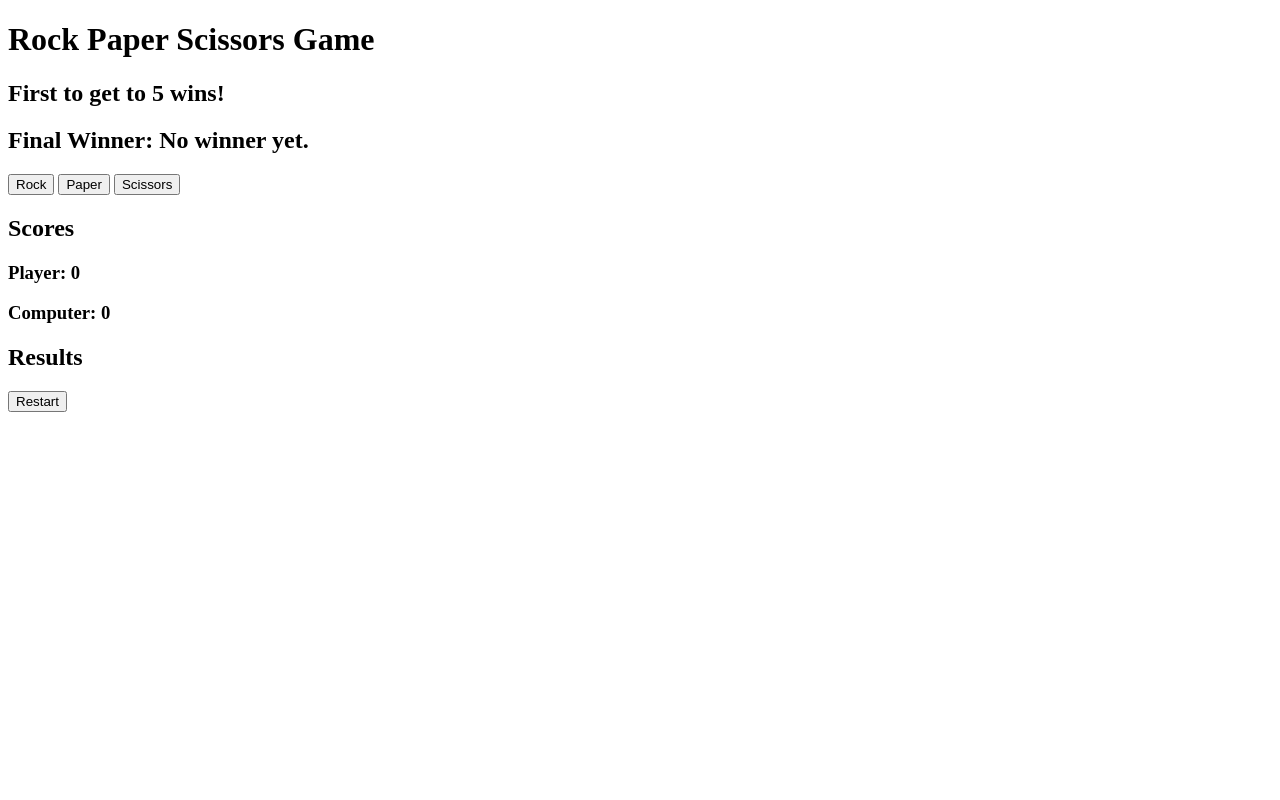
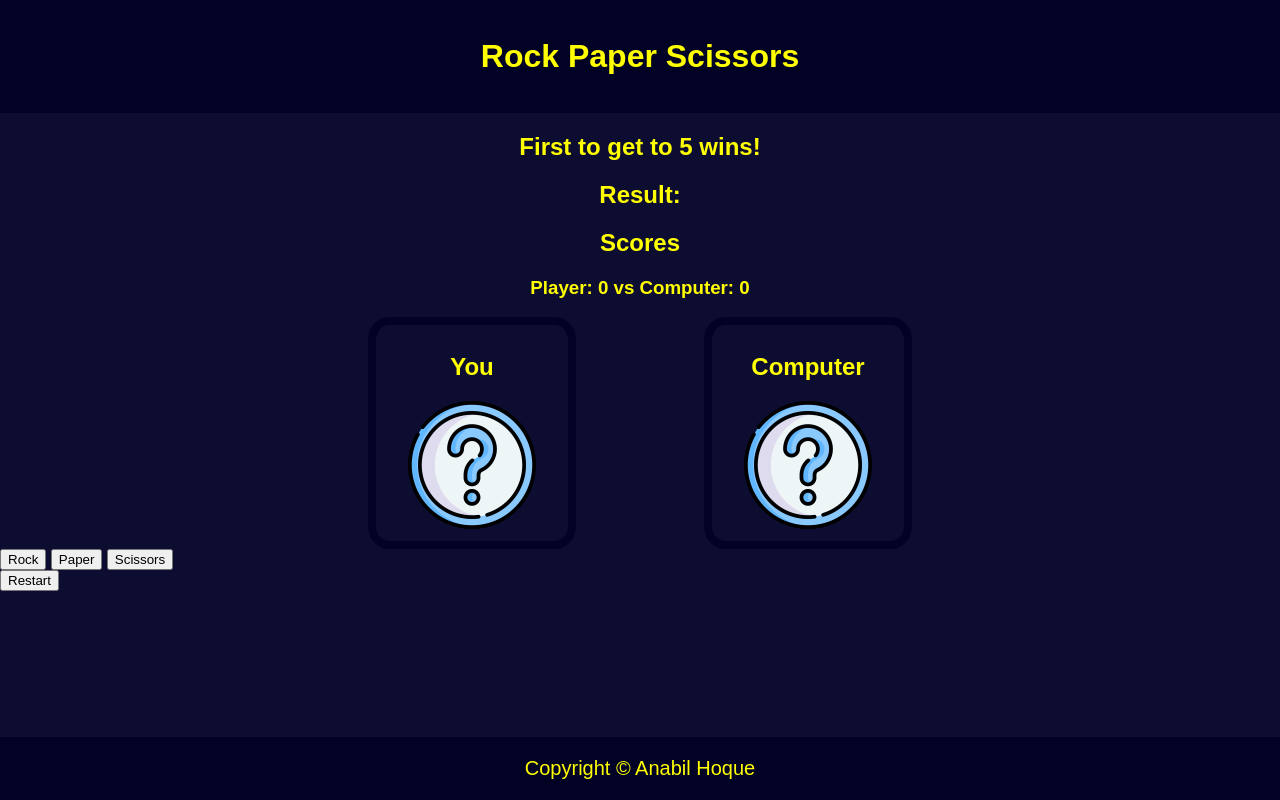
Before and after one commit to AnabilHoque/Rock-Paper-Scissors, a plain HTML site: page index.html in a window 1280 px wide. Drawn offline with Linux system fonts and the light colour scheme; a web font is replaced by a local one.

Commit message:
adds style.css file, updates index.html, rps_game.js and a new image

```diff
--- a/index.html
+++ b/index.html
@@ -3,28 +3,42 @@
 <head>
     <meta charset="UTF-8">
     <meta name="viewport" content="width=device-width, initial-scale=1.0">
+    <link rel="stylesheet" href="style.css">
     <title>Rock Paper Scissors</title>
 </head>
 <body>
-    <h1>Rock Paper Scissors Game</h1>
+    <header>
+        <h1>Rock Paper Scissors</h1>
+    </header>
+    <main>
         <h2>First to get to 5 wins!</h2>
-    <div id="final-winner"><h2>Final Winner: <span>No winner yet.</span></h2></div>
+        <div id="result"><h2>Result: <span></span></h2></div>
+        <div class="scores">
+            <h2>Scores</h2>
+            <h3>Player: <span id="player-score">0</span> vs Computer: <span id="computer-score">0</span></h3>
+        </div>
+        <div class="visual-selection">
+            <div class="visual-you">
+                <h2>You</h2>
+                <img src="./images/unknown.png" alt="rock">
+            </div>
+            <div class="visual-computer">
+                <h2>Computer</h2>
+                <img src="./images/unknown.png" alt="rock">
+            </div>
+        </div>
         <div class="user-choices">
             <button class="button-selection" id="rock" type="button">Rock</button>
             <button class="button-selection" id="paper" type="button">Paper</button>
             <button class="button-selection" id="scissors" type="button">Scissors</button>
         </div>
-    <div class="scores">
-        <h2>Scores</h2>
-        <h3>Player: <span id="player-score">0</span></h3>
-        <h3>Computer: <span id="computer-score">0</span></h3>
-    </div>
-    <div class="results">
-        <h2>Results</h2>
-    </div>
         <div class="restart-container">
             <button id="restart">Restart</button>
         </div>
+    </main>
+    <footer>
+        <p>Copyright &copy; Anabil Hoque</p>
+    </footer>
     <script src="./rps_game.js"></script>
 </body>
 </html>
--- a/rps_game.js
+++ b/rps_game.js
@@ -68,7 +68,7 @@ function getText(playerSelectionCaseInsensitive, computerSelection, result) {
     if (result === 0) {
         return `You Lose! ${capitaliseWord(computerSelection)} beats ${capitaliseWord(playerSelectionCaseInsensitive)}`;
     } else if (result === 1) {
-        return `It's a Draw!`;
+        return `It's a Tie!`;
     } else {
         // result === 2
         return `You Win! ${capitaliseWord(playerSelectionCaseInsensitive)} beats ${capitaliseWord(computerSelection)}`;
@@ -99,12 +99,9 @@ function updateScoreFromText(text) {
     }
 }
 
-function addResults(textToDisplay) {
-    // dynamically add new paragraphs showing the textual results
-    const container = document.querySelector(".results");
-    const resultPara = document.createElement("p");
-    resultPara.textContent = textToDisplay;
-    container.appendChild(resultPara);
+function addResult(textToDisplay) {
+    const resultSpan = document.querySelector("#result span");
+    resultSpan.textContent = textToDisplay;
 }
 
 function addScores(textToDisplay) {
@@ -122,17 +119,15 @@ function addScores(textToDisplay) {
 }
 
 function announceWinner() {
-    const finalWinnerSpan = document.querySelector("#final-winner span");
     if (playerScore === 5) {
-        finalWinnerSpan.textContent = "Game Over! You win.";
+        addResult("Game Over! You Win.");
     } else {
-        finalWinnerSpan.textContent = "Game Over! You lose.";
+        addResult("Game Over! You Lose.");
     }
 }
 
 function callPlayRound(e) {
     if (playerScore === 5 || computerScore === 5) {
-        announceWinner();
         return;
     }
 
@@ -146,11 +141,43 @@ function callPlayRound(e) {
     // play a single round and get textual result
     const textToDisplay = playRound(htmlTagID, computerSelection);
 
+    // dynamically update result
+    addResult(textToDisplay);
+
+    // dynamically update the scores showing the numerical results
+    addScores(textToDisplay);
+}
+
+function restartGame() {
+    // reset result
+    const resultSpan = document.querySelector("#result span");
+    resultSpan.textContent = "";
+
+    // reset scores
+    const playerScoreSpan = document.querySelector("#player-score");
+    const compueterScoreSpan = document.querySelector("#computer-score");
+    playerScoreSpan.textContent = 0;
+    compueterScoreSpan.textContent = 0;
+    playerScore = 0;
+    computerScore = 0;
+}
+
+const gameButtons = Array.from(document.querySelectorAll(".button-selection"));
+gameButtons.forEach(button => {
+    button.addEventListener("click", callPlayRound)
+});
+
+const restartButton = document.querySelector("#restart");
+restartButton.addEventListener("click", restartGame);
+
+/*
+Code that would display all the results rather than displaying a single result
+function addResults(textToDisplay) {
     // dynamically add new paragraphs showing the textual results
-    addResults(textToDisplay);
-
-    // dynamically add the scores showing the numerical results
-    addScores(textToDisplay);
+    const container = document.querySelector(".results");
+    const resultPara = document.createElement("p");
+    resultPara.textContent = textToDisplay;
+    container.appendChild(resultPara);
 }
 
 function restartGame() {
@@ -173,11 +200,4 @@ function restartGame() {
         results.removeChild(resultsParaChildren[i]);
     }
 }
-
-const gameButtons = Array.from(document.querySelectorAll(".button-selection"));
-gameButtons.forEach(button => {
-    button.addEventListener("click", callPlayRound)
-});
-
-const restartButton = document.querySelector("#restart");
-restartButton.addEventListener("click", restartGame);
+*/
--- /dev/null
+++ b/style.css
@@ -0,0 +1,81 @@
+/* General Properties */
+
+@import url('https://fonts.googleapis.com/css2?family=DotGothic16&display=swap');
+
+* {
+    box-sizing: border-box;
+}
+
+body {
+    display: flex;
+    flex-direction: column;
+    margin: 0px;
+    font-family: 'DotGothic16', sans-serif;
+    color: yellow;
+    background-color: rgb(13, 13, 50);
+    min-height: 100vh;
+}
+
+/* Header */
+
+header {
+    background-color: rgb(2, 2, 36);
+}
+
+header h1 {
+    color: yellow;
+    text-align: center;
+    padding: 38px 0px;
+    margin: 0px;
+    font-family: 'DotGothic16', sans-serif;
+}
+
+/* Main */
+
+main {
+    flex: 1;
+}
+
+main > h2, #result {
+    text-align: center;
+}
+
+.scores {
+    text-align: center;
+}
+
+.visual-selection img {
+    height: auto;
+    min-width: 64px;
+    max-width: 128px;
+}
+
+.visual-selection {
+    display: flex;
+    gap: 128px;
+    justify-content: center;
+}
+
+.visual-selection h2{
+    text-align: center;
+}
+
+.visual-you, .visual-computer {
+    padding: 8px 32px;
+    border: 8px solid rgb(2, 2, 36);
+    border-radius: 10%;
+}
+
+
+
+/* Footer */
+footer {
+    display: flex;
+    justify-content: center;
+    background-color: rgb(2, 2, 36);
+}
+
+footer p {
+    font-size: 20px;
+    color: yellow;
+}
```
Also changed, not shown: images/unknown.png (added), 1 other file. Lines whose indentation alone changed are shown as unchanged.
